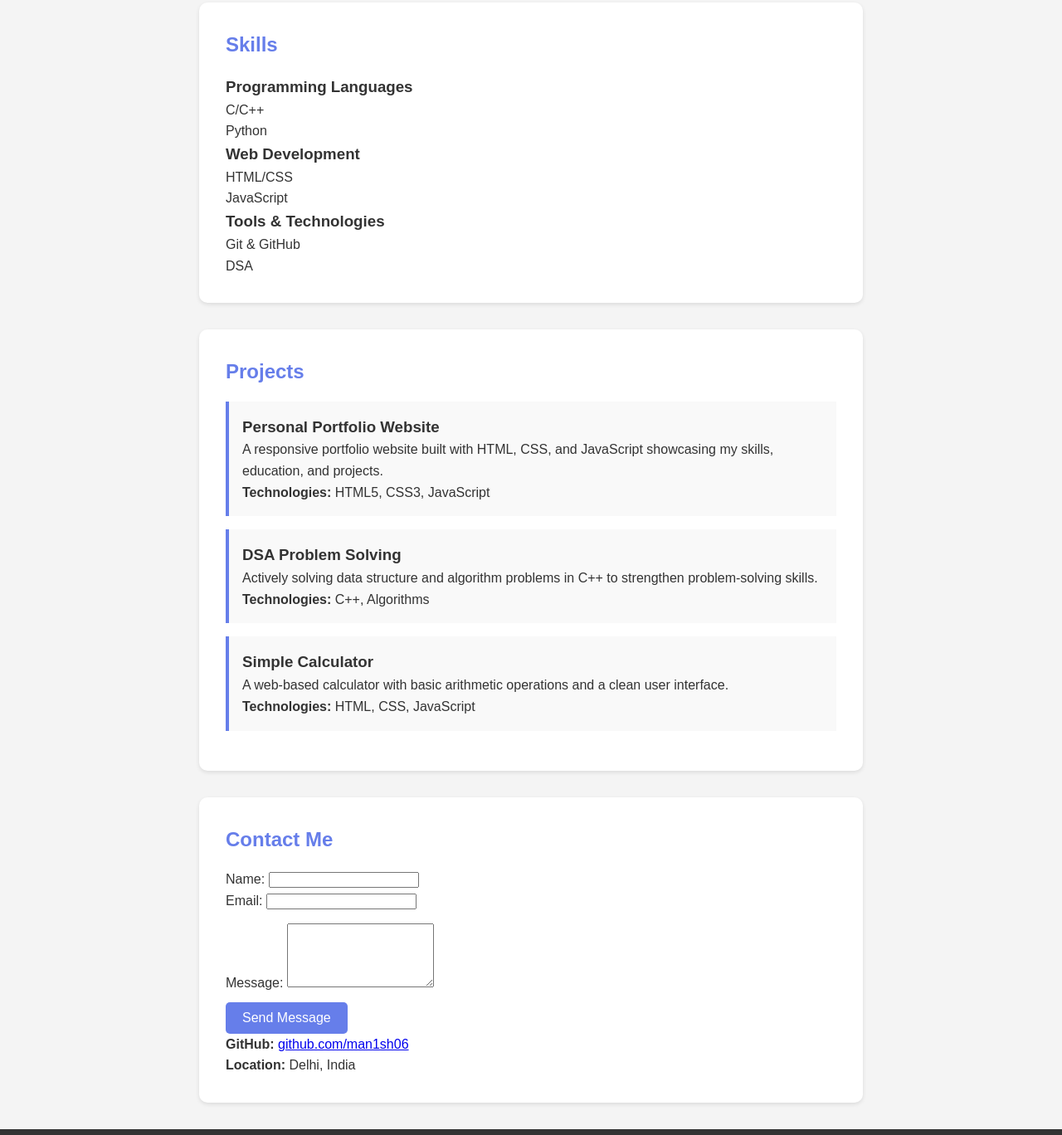
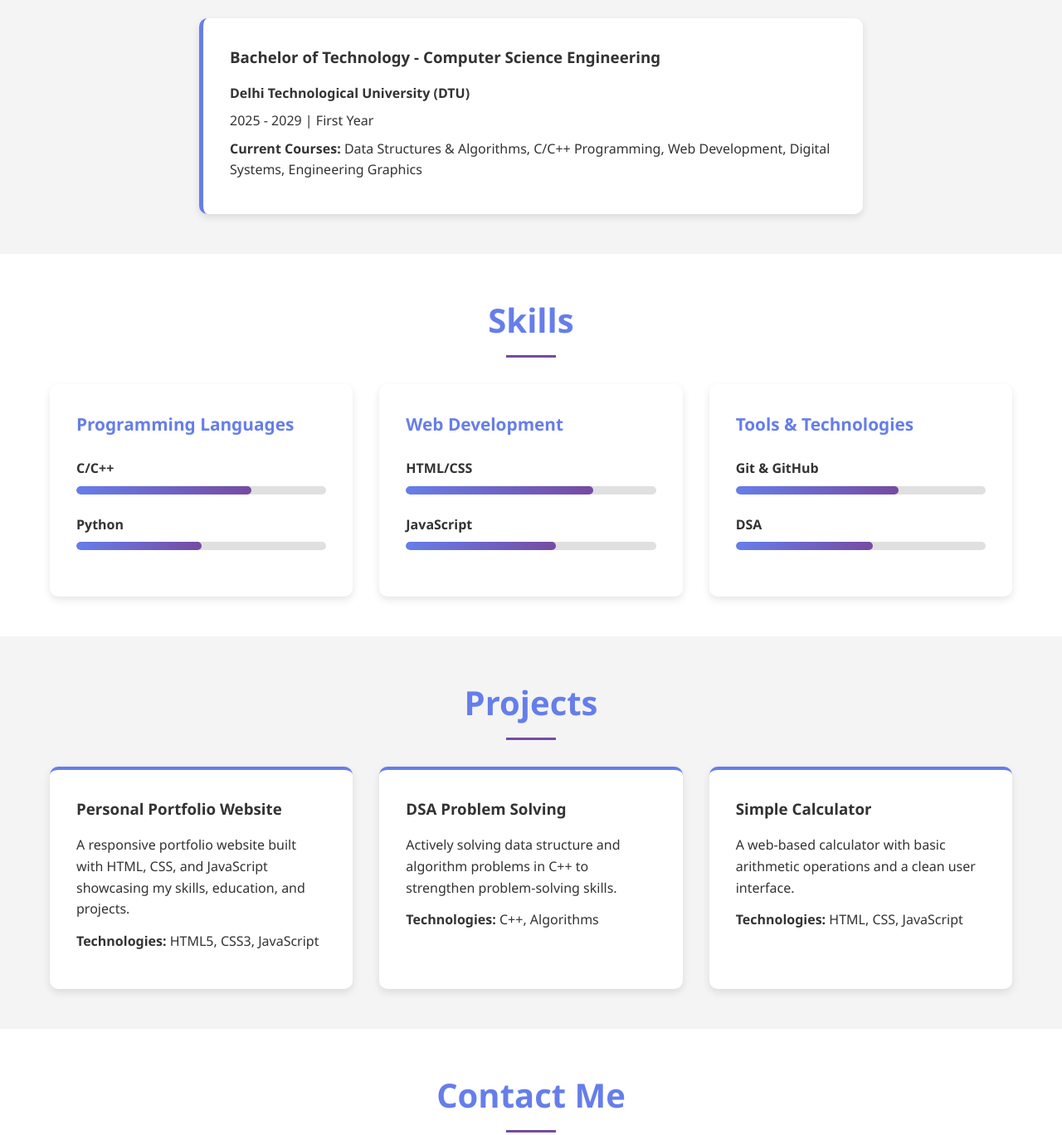
Before and after one commit to man1sh06/Web-Dev-Project-, a plain HTML site: page docs/index.html in a window 1280 px wide. Shown: the part 749-2117 px from the top of the page at 83% size. Drawn offline with Linux system fonts and the light colour scheme.

Commit message:
Refactor styles for improved layout and design

```diff
--- a/docs/style.css
+++ b/docs/style.css
@@ -1,3 +1,4 @@
+/* Global Styles */
 * {
     margin: 0;
     padding: 0;
@@ -5,21 +6,40 @@
 }
 
 body {
-    font-family: Arial, sans-serif;
+    font-family: 'Segoe UI', Tahoma, Geneva, Verdana, sans-serif;
     line-height: 1.6;
     color: #333;
     background-color: #f4f4f4;
 }
 
+.container {
+    max-width: 1200px;
+    margin: 0 auto;
+    padding: 0 20px;
+}
+
+/* Header Styles */
 header {
     background: linear-gradient(135deg, #667eea 0%, #764ba2 100%);
     color: white;
-    padding: 2rem;
+    padding: 3rem 0;
     text-align: center;
 }
 
 header h1 {
-    margin-bottom: 1rem;
+    font-size: 3rem;
+    margin-bottom: 0.5rem;
+    animation: fadeInDown 1s ease;
+}
+
+.subtitle {
+    font-size: 1.2rem;
+    margin-bottom: 1.5rem;
+    opacity: 0.9;
+}
+
+nav {
+    margin-top: 1.5rem;
 }
 
 nav a {
@@ -27,58 +47,272 @@ nav a {
     text-decoration: none;
     margin: 0 15px;
     font-size: 1.1rem;
+    padding: 8px 15px;
+    border-radius: 5px;
+    transition: background 0.3s ease;
 }
 
 nav a:hover {
-    text-decoration: underline;
+    background: rgba(255, 255, 255, 0.2);
 }
 
-section {
-    max-width: 800px;
-    margin: 2rem auto;
-    padding: 2rem;
+/* Section Styles */
+.section {
+    padding: 3rem 0;
+}
+
+.section:nth-child(even) {
     background: white;
-    border-radius: 10px;
-    box-shadow: 0 2px 5px rgba(0,0,0,0.1);
 }
 
 h2 {
     color: #667eea;
+    font-size: 2.5rem;
+    margin-bottom: 2rem;
+    text-align: center;
+    position: relative;
+}
+
+h2::after {
+    content: '';
+    display: block;
+    width: 60px;
+    height: 3px;
+    background: #764ba2;
+    margin: 10px auto 0;
+}
+
+/* About Section */
+#about p {
+    font-size: 1.1rem;
+    text-align: center;
+    max-width: 800px;
+    margin: 0 auto 1rem;
+}
+
+/* Education Section */
+.education-card {
+    background: white;
+    padding: 2rem;
+    border-radius: 10px;
+    box-shadow: 0 4px 10px rgba(0,0,0,0.1);
+    border-left: 5px solid #667eea;
+    max-width: 800px;
+    margin: 0 auto;
+}
+
+.education-card h3 {
+    color: #333;
     margin-bottom: 1rem;
 }
 
-.project-card {
-    background: #f9f9f9;
-    padding: 1rem;
-    border-left: 4px solid #667eea;
-    margin: 1rem 0;
+.education-card p {
+    margin-bottom: 0.5rem;
 }
 
-button {
-    background: #667eea;
+/* Skills Section */
+.skills-grid {
+    display: grid;
+    grid-template-columns: repeat(auto-fit, minmax(300px, 1fr));
+    gap: 2rem;
+    margin-top: 2rem;
+}
+
+.skill-card {
+    background: white;
+    padding: 2rem;
+    border-radius: 10px;
+    box-shadow: 0 4px 10px rgba(0,0,0,0.1);
+    transition: transform 0.3s ease;
+}
+
+.skill-card:hover {
+    transform: translateY(-5px);
+}
+
+.skill-card h3 {
+    color: #667eea;
+    margin-bottom: 1.5rem;
+    font-size: 1.3rem;
+}
+
+.skill-item {
+    margin-bottom: 1.5rem;
+}
+
+.skill-item span {
+    display: block;
+    margin-bottom: 0.5rem;
+    font-weight: 600;
+}
+
+.progress-bar {
+    background: #e0e0e0;
+    height: 10px;
+    border-radius: 5px;
+    overflow: hidden;
+}
+
+.progress {
+    height: 100%;
+    background: linear-gradient(90deg, #667eea 0%, #764ba2 100%);
+    border-radius: 5px;
+    transition: width 1s ease;
+}
+
+/* Projects Section */
+.projects-grid {
+    display: grid;
+    grid-template-columns: repeat(auto-fit, minmax(300px, 1fr));
+    gap: 2rem;
+    margin-top: 2rem;
+}
+
+.project-card {
+    background: white;
+    padding: 2rem;
+    border-radius: 10px;
+    box-shadow: 0 4px 10px rgba(0,0,0,0.1);
+    border-top: 4px solid #667eea;
+    transition: transform 0.3s ease, box-shadow 0.3s ease;
+}
+
+.project-card:hover {
+    transform: translateY(-5px);
+    box-shadow: 0 8px 20px rgba(0,0,0,0.15);
+}
+
+.project-card h3 {
+    color: #333;
+    margin-bottom: 1rem;
+}
+
+.project-card p {
+    margin-bottom: 0.8rem;
+}
+
+/* Contact Section */
+.contact-form {
+    max-width: 600px;
+    margin: 0 auto 2rem;
+    background: white;
+    padding: 2rem;
+    border-radius: 10px;
+    box-shadow: 0 4px 10px rgba(0,0,0,0.1);
+}
+
+.form-group {
+    margin-bottom: 1.5rem;
+}
+
+.form-group label {
+    display: block;
+    margin-bottom: 0.5rem;
+    font-weight: 600;
+    color: #333;
+}
+
+.form-group input,
+.form-group textarea {
+    width: 100%;
+    padding: 12px;
+    border: 2px solid #ddd;
+    border-radius: 5px;
+    font-size: 1rem;
+    transition: border-color 0.3s ease;
+}
+
+.form-group input:focus,
+.form-group textarea:focus {
+    outline: none;
+    border-color: #667eea;
+}
+
+.btn {
+    background: linear-gradient(135deg, #667eea 0%, #764ba2 100%);
     color: white;
-    padding: 10px 20px;
+    padding: 12px 30px;
     border: none;
     border-radius: 5px;
+    font-size: 1rem;
     cursor: pointer;
-    font-size: 1rem;
-    margin-top: 10px;
+    transition: transform 0.3s ease, box-shadow 0.3s ease;
+    display: block;
+    width: 100%;
 }
 
-button:hover {
-    background: #764ba2;
+.btn:hover {
+    transform: translateY(-2px);
+    box-shadow: 0 5px 15px rgba(102, 126, 234, 0.4);
 }
 
-#message {
-    margin-top: 15px;
+.form-message {
+    text-align: center;
+    margin-top: 1rem;
+    font-weight: 600;
     color: #667eea;
-    font-weight: bold;
 }
 
+.contact-info {
+    text-align: center;
+    margin-top: 2rem;
+}
+
+.contact-info p {
+    margin-bottom: 0.5rem;
+}
+
+.contact-info a {
+    color: #667eea;
+    text-decoration: none;
+}
+
+.contact-info a:hover {
+    text-decoration: underline;
+}
+
+/* Footer */
 footer {
-    text-align: center;
-    padding: 2rem;
     background: #333;
     color: white;
-    margin-top: 2rem;
+    padding: 2rem 0;
+    text-align: center;
+    margin-top: 3rem;
 }
+
+footer p {
+    margin-bottom: 0.5rem;
+}
+
+/* Animations */
+@keyframes fadeInDown {
+    from {
+        opacity: 0;
+        transform: translateY(-20px);
+    }
+    to {
+        opacity: 1;
+        transform: translateY(0);
+    }
+}
+
+/* Responsive Design */
+@media (max-width: 768px) {
+    header h1 {
+        font-size: 2rem;
+    }
+
+    nav a {
+        display: block;
+        margin: 10px 0;
+    }
+
+    .skills-grid,
+    .projects-grid {
+        grid-template-columns: 1fr;
+    }
+
+    h2 {
+        font-size: 2rem;
+    }
+    }
```
